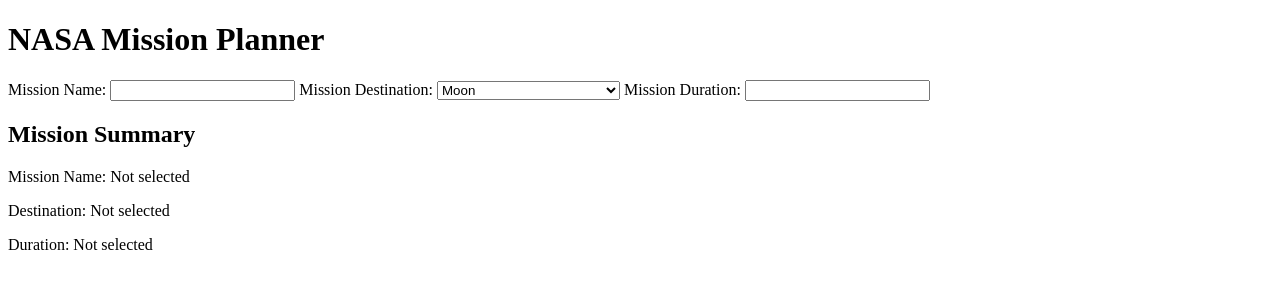
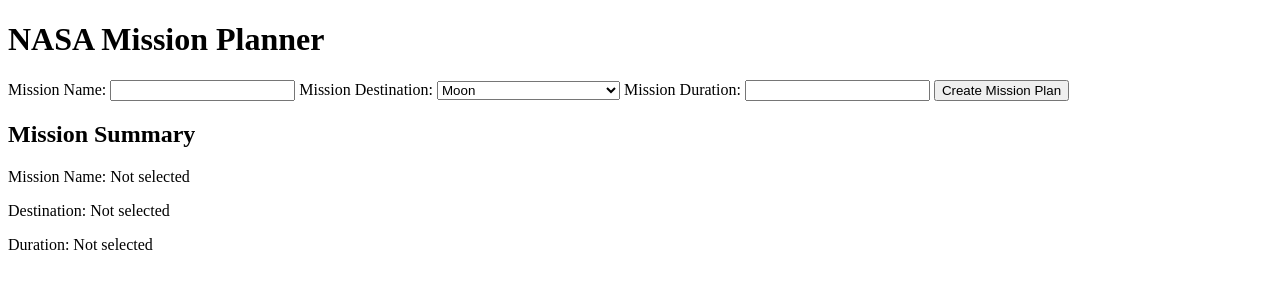
Before and after one commit to Mohsen09331/nasa-mission-planner, a plain HTML site: page index.html in a window 1280 px wide. Drawn offline with Linux system fonts and the light colour scheme.

Commit message:
Add mission plan button

```diff
--- a/index.html
+++ b/index.html
@@ -17,6 +17,7 @@
 </select>
         <label>Mission Duration:</label>
         <input type="number">
+        <button type="submit">Create Mission Plan</button>
     </form>
    <h2>Mission Summary</h2>
 <div>
```
